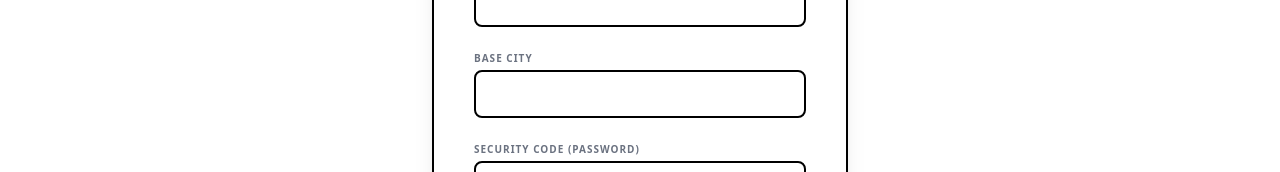
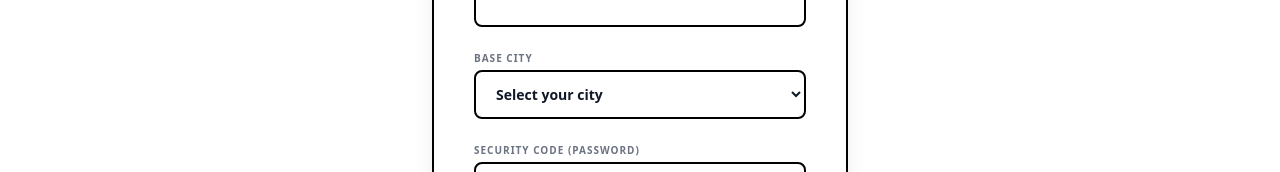
Before and after one commit to parths301/aib-hub, a React (Vite) app: page /#/register in a window 1280 px wide. Shown: the part 441-613 px from the top of the page. Built offline with nearby package versions, Linux system fonts and the light colour scheme; no server answers; the database is empty.

Commit message:
feat: Standardize creator fetching to use linked_user_id and replace the city input with a select dropdown in registration.

```diff
--- a/pages/Dashboard.tsx
+++ b/pages/Dashboard.tsx
@@ -17,13 +17,11 @@ const Dashboard: React.FC<DashboardProps> = ({ user }) => {
   useEffect(() => {
     const fetchMyProfile = async () => {
       setLoading(true);
-      // Similar logic to MyProfile: rely on user.creatorId or linked user mechanism
-      let query = supabase.from('creators').select('*');
-      if (user.creatorId) {
-        query = query.eq('id', user.creatorId);
-      } else {
-        query = query.eq('id', user.creatorId);
-      }
+      // Query creator by linked_user_id which is the auth user's ID
+      const query = supabase
+        .from('creators')
+        .select('*')
+        .eq('linked_user_id', user.id);
 
       const { data, error } = await query.single();
 
--- a/pages/MyProfile.tsx
+++ b/pages/MyProfile.tsx
@@ -34,20 +34,11 @@ const MyProfile: React.FC<MyProfileProps> = ({ user }) => {
       // Assuming user.creatorId is linked, but even better, we can query by linked_user_id if we set that up.
       // For now, let's rely on the user.creatorId if available, OR query where linked_user_id = user.id
 
-      let query = supabase.from('creators').select('*');
-
-      // Fallback logic: if user.creatorId exists, use it. Else use user.id as linked_user_id
-      if (user.creatorId) {
-        query = query.eq('id', user.creatorId);
-      } else {
-        // If we had linked_user_id... for now let's assume the user object passed down has the correct Creator ID
-        // If this fails, we might need to look up based on email?
-        // Day 1 implementation had a hacky way.
-        // Let's assume for Day 2 we rely on the Auth Context populating user.creatorId correctly from the users table or metadata.
-        // Actually, the Auth Context in Day 1 might not be fetching the creator ID from the database yet unless we updated it.
-        // Let's check if we can fetch by email just in case, or ID.
-        query = query.eq('id', user.creatorId);
-      }
+      // Query creator by linked_user_id which is the auth user's ID
+      const query = supabase
+        .from('creators')
+        .select('*')
+        .eq('linked_user_id', user.id);
 
       const { data, error } = await query.single();
 
@@ -173,8 +164,8 @@ const MyProfile: React.FC<MyProfileProps> = ({ user }) => {
         {/* Profile Sidebar */}
         <div className="lg:col-span-4">
           <div className={`bg-white border-2 rounded-3xl p-8 text-center sticky top-24 transition-all duration-500 shadow-sm ${isPlatinum ? 'premium-platinum-border platinum-glow' :
-              isGold ? 'premium-gold-border gold-glow' :
-                'border-black'
+            isGold ? 'premium-gold-border gold-glow' :
+              'border-black'
             }`}>
 
             {/* Edit Info Toggle */}
--- a/pages/Register.tsx
+++ b/pages/Register.tsx
@@ -90,13 +90,56 @@ const Register: React.FC = () => {
           </div>
           <div>
             <label className="block text-[10px] font-black text-gray-500 mb-1 uppercase tracking-widest">Base City</label>
-            <input
-              type="text"
-              className="w-full border-2 border-black rounded-lg px-4 py-3 font-bold text-sm outline-none focus:bg-gray-50"
+            <select
+              className="w-full border-2 border-black rounded-lg px-4 py-3 font-bold text-sm outline-none focus:bg-gray-50 bg-white"
               value={formData.city}
               onChange={(e) => setFormData({ ...formData, city: e.target.value })}
               required
-            />
+            >
+              <option value="">Select your city</option>
+              <option value="Agra">Agra</option>
+              <option value="Ahmedabad">Ahmedabad</option>
+              <option value="Amritsar">Amritsar</option>
+              <option value="Bengaluru">Bengaluru</option>
+              <option value="Bhopal">Bhopal</option>
+              <option value="Bhubaneswar">Bhubaneswar</option>
+              <option value="Chandigarh">Chandigarh</option>
+              <option value="Chennai">Chennai</option>
+              <option value="Coimbatore">Coimbatore</option>
+              <option value="Dehradun">Dehradun</option>
+              <option value="Delhi">Delhi</option>
+              <option value="Goa">Goa</option>
+              <option value="Gurgaon">Gurgaon</option>
+              <option value="Guwahati">Guwahati</option>
+              <option value="Hyderabad">Hyderabad</option>
+              <option value="Indore">Indore</option>
+              <option value="Jaipur">Jaipur</option>
+              <option value="Jammu">Jammu</option>
+              <option value="Kanpur">Kanpur</option>
+              <option value="Kochi">Kochi</option>
+              <option value="Kolkata">Kolkata</option>
+              <option value="Lucknow">Lucknow</option>
+              <option value="Ludhiana">Ludhiana</option>
+              <option value="Mangalore">Mangalore</option>
+              <option value="Mumbai">Mumbai</option>
+              <option value="Mysore">Mysore</option>
+              <option value="Nagpur">Nagpur</option>
+              <option value="Nashik">Nashik</option>
+              <option value="Noida">Noida</option>
+              <option value="Patna">Patna</option>
+              <option value="Pune">Pune</option>
+              <option value="Raipur">Raipur</option>
+              <option value="Rajkot">Rajkot</option>
+              <option value="Ranchi">Ranchi</option>
+              <option value="Srinagar">Srinagar</option>
+              <option value="Surat">Surat</option>
+              <option value="Thiruvananthapuram">Thiruvananthapuram</option>
+              <option value="Udaipur">Udaipur</option>
+              <option value="Vadodara">Vadodara</option>
+              <option value="Varanasi">Varanasi</option>
+              <option value="Vijayawada">Vijayawada</option>
+              <option value="Visakhapatnam">Visakhapatnam</option>
+            </select>
           </div>
           <div>
             <label className="block text-[10px] font-black text-gray-500 mb-1 uppercase tracking-widest">Security Code (Password)</label>
```
